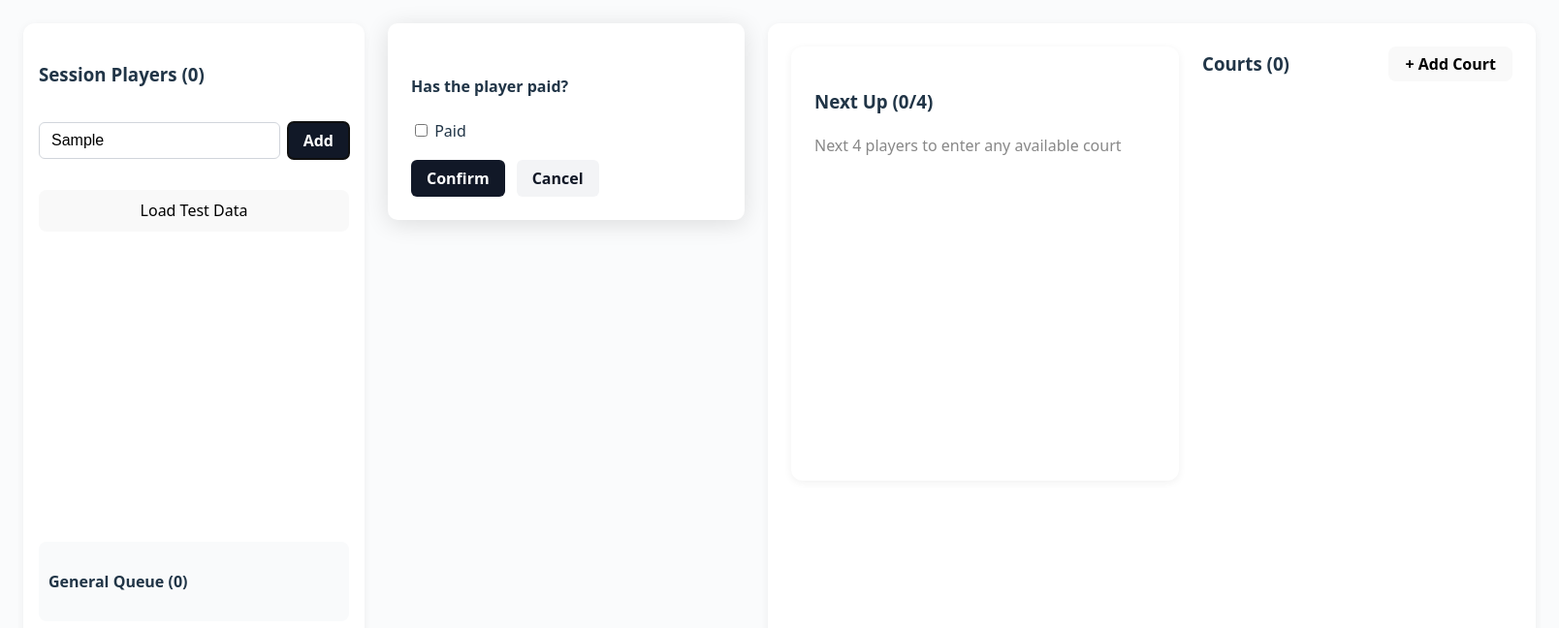
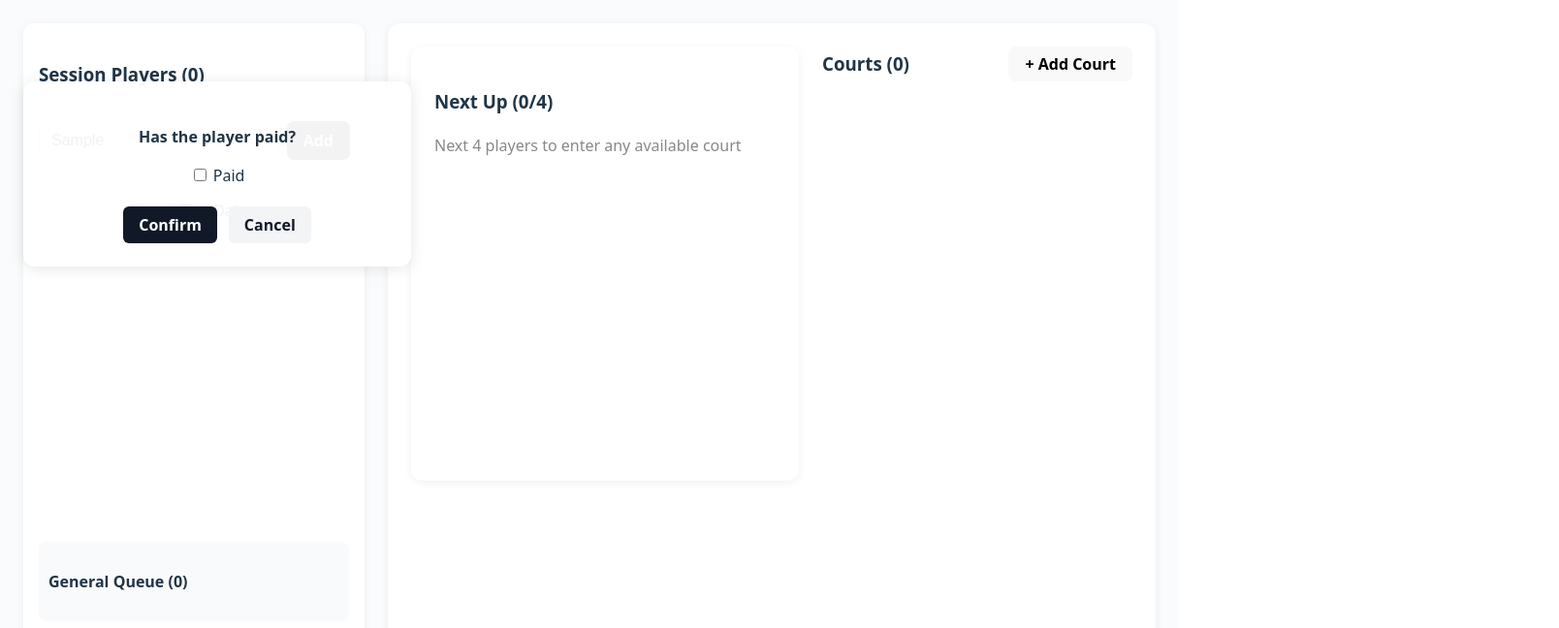
Before and after one commit to ghf4336/PaddleStack, a React (Vite) app in the folder client/: page / in a window 1280 px wide. Both pictures are taken after typing "Sample" into the empty fields and a click on the button "Add". Shown: the top 648 px of the page at 97% size, 1608 px wide, since content can reach past the window. Built offline with nearby package versions, Linux system fonts and the light colour scheme.

Commit message:
Move paid model to player list

```diff
--- a/client/src/App.jsx
+++ b/client/src/App.jsx
@@ -217,6 +217,19 @@ function App() {
     });
   };
 
+  // Render PaidModal inside Sidebar using a portal-like prop
+  const paidModalInSidebar = (
+    <PaidModal
+      show={showPaidModal}
+      hasPaid={hasPaid}
+      onPaidChange={setHasPaid}
+      onConfirm={handleConfirmAdd}
+      onCancel={handleCancelAdd}
+    />
+  );
+  if (typeof window !== 'undefined') {
+    window.__PaidModalInSidebar = paidModalInSidebar;
+  }
   return (
     <div className="app-container">
       <Sidebar
@@ -243,14 +256,6 @@ function App() {
         onCancel={handleCancelPlayerAction}
       />
 
-      <PaidModal
-        show={showPaidModal}
-        hasPaid={hasPaid}
-        onPaidChange={setHasPaid}
-        onConfirm={handleConfirmAdd}
-        onCancel={handleCancelAdd}
-      />
-
       {/* Main content: Next Up display and Courts */}
       <div className="main-content" style={{ display: 'flex', gap: '24px' }}>
         <NextUpSection nextUpPlayers={nextUpPlayers} />
--- a/client/src/PaidModal.jsx
+++ b/client/src/PaidModal.jsx
@@ -3,10 +3,23 @@ import React from 'react';
 function PaidModal({ show, hasPaid, onPaidChange, onConfirm, onCancel }) {
   if (!show) return null;
   return (
-    <div className="modal-backdrop">
-      <div className="modal">
-        <h4>Has the player paid?</h4>
-        <label>
+    <div style={{
+      position: 'absolute',
+      top: 60,
+      left: 0,
+      width: '100%',
+      zIndex: 10,
+      background: 'rgba(255,255,255,0.95)',
+      boxShadow: '0 2px 16px rgba(0,0,0,0.10)',
+      borderRadius: 12,
+      padding: 24,
+      display: 'flex',
+      flexDirection: 'column',
+      alignItems: 'center',
+      minHeight: 120
+    }}>
+      <h4 style={{ marginBottom: 16 }}>Has the player paid?</h4>
+      <label style={{ fontSize: 16, marginBottom: 20 }}>
         <input
           type="checkbox"
           checked={hasPaid}
@@ -14,10 +27,9 @@ function PaidModal({ show, hasPaid, onPaidChange, onConfirm, onCancel }) {
         />{' '}
         Paid
       </label>
-        <div className="modal-actions">
+      <div style={{ display: 'flex', gap: 12 }}>
         <button onClick={onConfirm} className="confirm-btn">Confirm</button>
         <button onClick={onCancel} className="cancel-btn">Cancel</button>
-        </div>
       </div>
     </div>
   );
--- a/client/src/Sidebar.jsx
+++ b/client/src/Sidebar.jsx
@@ -15,7 +15,7 @@ function Sidebar({
   generalQueue
 }) {
   return (
-    <div className="sidebar">
+    <div className="sidebar" style={{ position: 'relative' }}>
       <h3>Session Players ({sessionPlayers.length})</h3>
       <div className="add-player-row">
         <input
@@ -30,6 +30,9 @@ function Sidebar({
       <button className="load-test-btn" style={{ margin: '8px 0', width: '100%' }} onClick={handleLoadTestData}>
         Load Test Data
       </button>
+      {/* PaidModal will be rendered here if present */}
+      {/** @ts-ignore: PaidModal is injected as a prop by App.jsx for in-panel rendering */}
+      {typeof window !== 'undefined' && window.__PaidModalInSidebar}
       <div className="session-list">
         {[...sessionPlayers]
           .sort((a, b) => (a.addedAt || 0) - (b.addedAt || 0))
```
Lines whose indentation alone changed are shown as unchanged.
